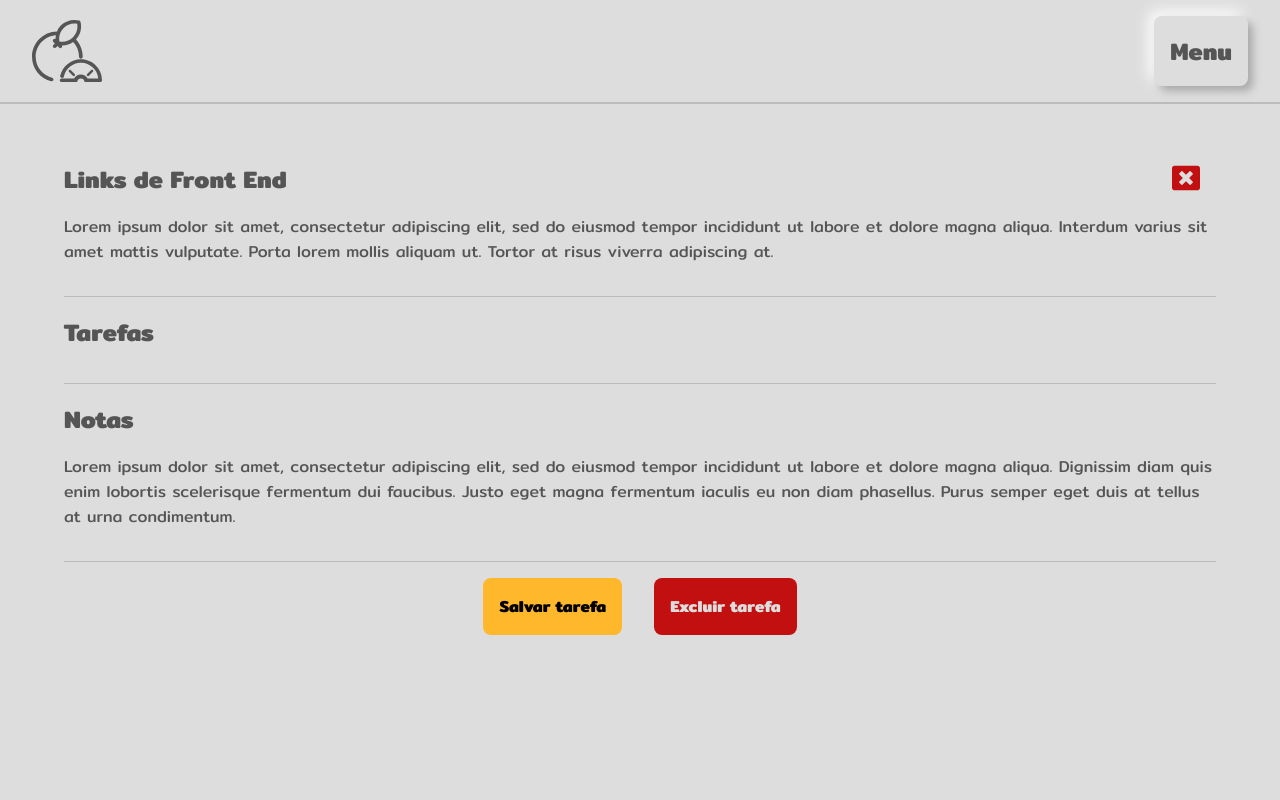
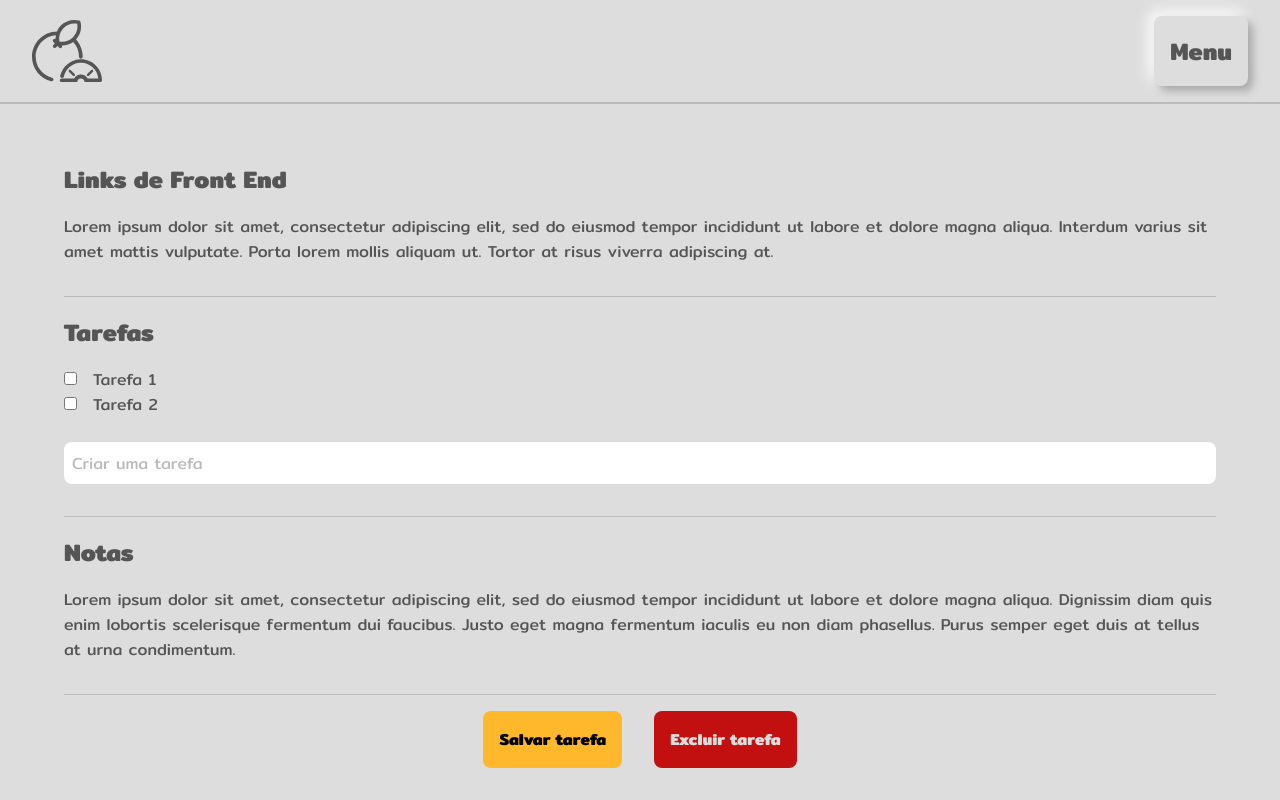
Before and after one commit to sucodelarangela/orange-notes, a React (Vite) app: page /cards/1 in a window 1280 px wide. Built offline with nearby package versions, Linux system fonts and the light colour scheme; data requests are answered from the project's data file.

Commit message:
refactor Create component to eliminate Card component

```diff
--- a/src/App.jsx
+++ b/src/App.jsx
@@ -21,7 +21,7 @@ function App() {
         <Routes>
           <Route path='/' element={<Home />} />
           <Route path='/criar-card' element={<Create />} />
-          <Route path='/cards/:id' element={<Card />} />
+          <Route path='/cards/:id' element={<Create />} />
         </Routes>
       </Router>
     </main>
--- a/src/contexts/DataContext.jsx
+++ b/src/contexts/DataContext.jsx
@@ -1,9 +1,11 @@
 import { createContext, useState } from "react";
+import { useParams } from "react-router";
+import { useFetch } from "../hooks/useFetch";
 
 export const DataContext = createContext();
 
 export const DataContextProvider = ({ children }) => {
-    const [title, setTitle] = useState('');
+    const [title, setTitle] = useState({ name: '', exists: false });
     const [description, setDescription] = useState({ name: '', exists: false });
     const [notes, setNotes] = useState({ name: '', exists: false });
 
--- a/src/pages/Card/index.jsx
+++ /dev/null
@@ -1,70 +0,0 @@
-// styles
-import '../Create/style.sass';
-
-// dependencies
-import { useParams, Link, useNavigate } from 'react-router-dom';
-import { useFetch } from '../../hooks/useFetch';
-import { FaWindowClose } from 'react-icons/fa';
-
-// components
-import Button from '../../components/Button';
-import UrlTitle from '../../components/UrlTitle';
-
-const Card = () => {
-    const { id } = useParams();
-    const url = `http://localhost:8000/cards/${id}`;
-    const { data: card, loading, error, httpConfig } = useFetch(url);
-    const navigate = useNavigate();
-
-    async function deleteTask() {
-        const taskId = url;
-
-        httpConfig(taskId, "DELETE");
-
-        setTimeout(() => {
-            navigate('/');
-        }, 200);
-    }
-
-    return (
-        <section className="create">
-            {loading && <p>Carregando...</p>}
-            {error && <p>{error}</p>}
-            {card && (
-                <>
-                    <Link to='/'>
-                        <FaWindowClose className='create__close' size='1.75rem' />
-                    </Link>
-                    <div className='create__sections'>
-                        <h2 /*onClick={() => setTitle({ exists: false })}*/>{card.title}</h2>
-                        <p /*onClick={() => setDescription({ exists: false })}*/>{card.description}</p>
-                    </div>
-                    <div className='create__sections'>
-                        <h2>Tarefas</h2>
-                        {/* {card.tasks.map((item) => (
-                            <div key={item.id}>
-                                <input type="checkbox" name={`task${item.id}`} value={`task${item.id}`} id={`task${item.id}`} />
-                                {
-                                    item.task.startsWith('http') ?
-                                        <UrlTitle href={item.task}></UrlTitle>
-                                        :
-                                        <label>{item.task}</label>
-                                }
-                            </div>
-                        ))} */}
-                    </div>
-                    <div className='create__sections'>
-                        <h2>Notas</h2>
-                        <p /*onClick={() => setNotes({ exists: false })}*/>{card.notes}</p>
-                    </div>
-                    <div className='create__buttons'>
-                        <Button>Salvar tarefa</Button>
-                        <Button handleClick={deleteTask} warn={true}>Excluir tarefa</Button>
-                    </div>
-                </>
-            )}
-        </section>
-    );
-};
-
-export default Card;
--- a/src/pages/Create/index.jsx
+++ b/src/pages/Create/index.jsx
@@ -2,7 +2,7 @@
 import './style.sass';
 
 // dependencies
-import { useState } from 'react';
+import { useParams } from 'react-router-dom';
 import { useNavigate } from 'react-router';
 import { useFetch } from '../../hooks/useFetch';
 
@@ -11,14 +11,22 @@ import Button from '../../components/Button';
 import Input from '../../components/Input';
 import Textarea from '../../components/Textarea';
 import { useDataContext } from '../../hooks/useDataContext';
+import { useEffect } from 'react';
 
 const Create = () => {
-    const url = 'http://localhost:8000/cards';
-    const { data: items, httpConfig, loading, error } = useFetch(url);
+    const { id } = useParams();
+    const url = `http://localhost:8000/cards/${id}`;
+    const { data: card, httpConfig } = useFetch(url);
 
     const navigate = useNavigate();
 
     const { title, setTitle, description, setDescription, notes, setNotes } = useDataContext();
+
+    useEffect(() => {
+        setTitle({ name: card ? card.title : '', exists: true });
+        setDescription({ name: card ? card.description : '', exists: true });
+        setNotes({ name: card ? card.notes : '', exists: true });
+    }, [url, card]);
 
     function handleSubmit(e, infoType) {
         e.preventDefault();
```
